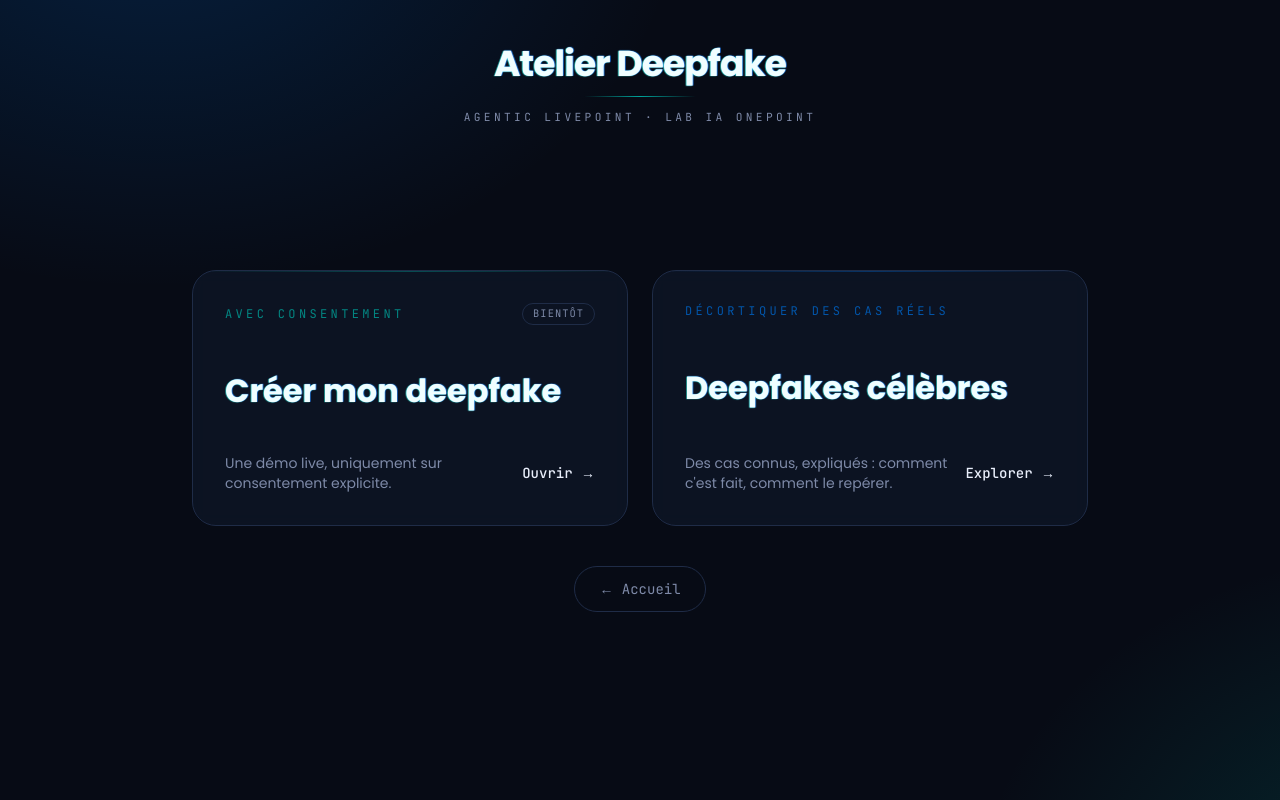
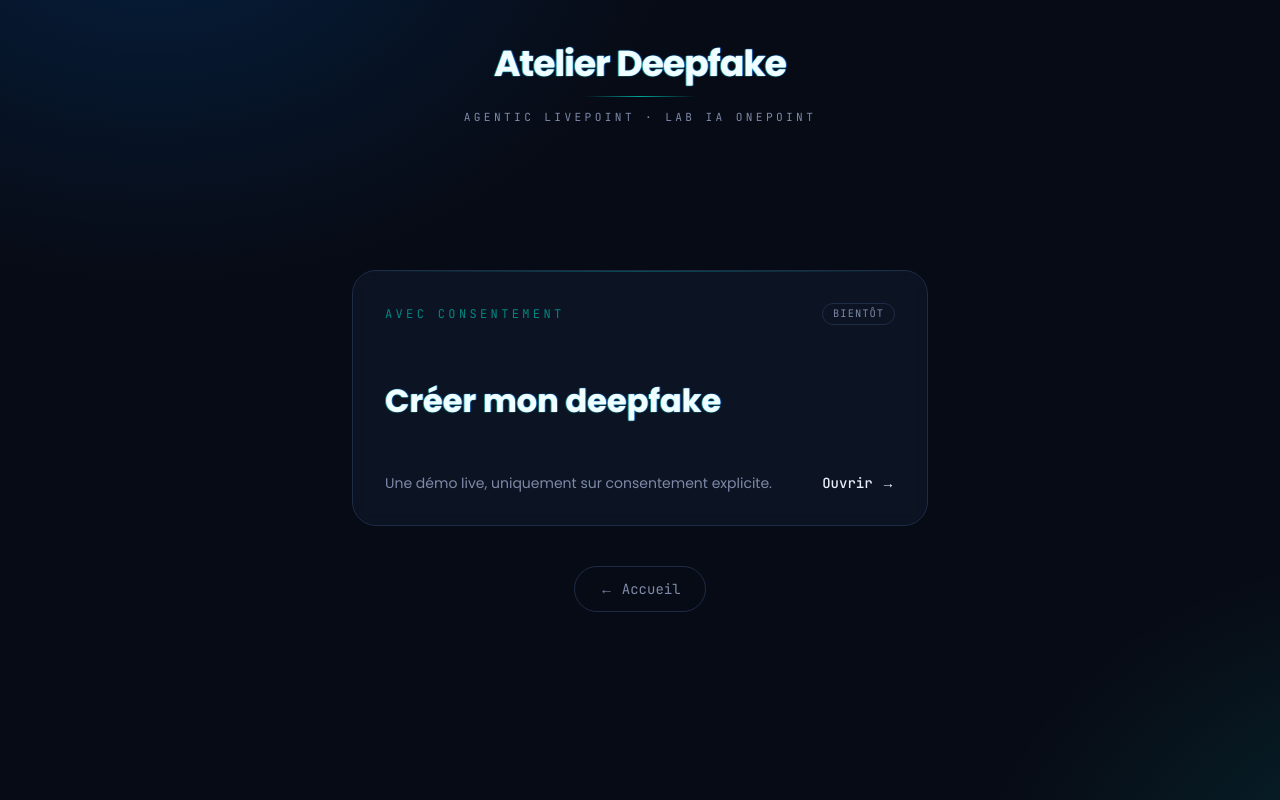
Before and after one commit to LABORATOIRE-IA/atelier-deepfake, a Next.js app: page /demo in a window 1280 px wide. Built offline with nearby package versions, Linux system fonts and the light colour scheme.

Commit message:
Masquer la galerie célébrités de la nav (décision meeting) — code conservé, réversible

```diff
--- a/app/demo/page.tsx
+++ b/app/demo/page.tsx
@@ -9,7 +9,7 @@
 export default function DemoPage() {
   return (
     <main className="flex flex-1 flex-col items-center justify-center px-6 pb-20">
-      <div className="grid w-full max-w-4xl gap-6 md:grid-cols-2">
+      <div className="mx-auto w-full max-w-xl">
         {/* Créer mon deepfake (accent teal) — cible placeholder Bloc 4 */}
         <Link
           href="/demo/live"
@@ -43,7 +43,11 @@
           </span>
         </Link>
 
-        {/* Deepfakes célèbres (accent bleu) */}
+        {/*
+          masqué — galerie retirée de la nav (décision meeting), réversible.
+          Carte « Deepfakes célèbres » (accent bleu). Pour la réafficher :
+          décommenter ce Link ET remettre la grille 2 colonnes du conteneur
+          ci-dessus (grid w-full max-w-4xl gap-6 md:grid-cols-2).
           <Link
             href="/demo/celebrites"
             className="group relative flex min-h-64 flex-col justify-between overflow-hidden rounded-3xl border border-line bg-surface/70 p-8 backdrop-blur transition-all duration-300 hover:-translate-y-1 hover:border-brand-blue/50 hover:bg-surface-2 hover:shadow-[0_0_48px_-12px_#0066cc]"
@@ -63,7 +67,7 @@
             </span>
             <span className="mt-5 flex items-center justify-between gap-4">
               <span className="text-sm text-muted">
-              Des cas connus, expliqués : comment c&apos;est fait, comment le
+                Des cas connus, expliqués : comment c'est fait, comment le
                 repérer.
               </span>
               <span className="shrink-0 font-mono text-sm font-medium text-mist transition-transform duration-300 group-hover:translate-x-1">
@@ -71,6 +75,7 @@
               </span>
             </span>
           </Link>
+        */}
       </div>
 
       <Link
--- a/components/Header.tsx
+++ b/components/Header.tsx
@@ -15,7 +15,8 @@
   { id: "home", href: "/", label: "Accueil" },
   { id: "quiz", href: "/quiz", label: "Quiz — Vrai ou Deepfake ?" },
   { id: "demo", href: "/demo", label: "Démonstrateur" },
-  { id: "celebrites", href: "/demo/celebrites", label: "Deepfakes célèbres" },
+  // masqué — galerie retirée de la nav (décision meeting), réversible :
+  // { id: "celebrites", href: "/demo/celebrites", label: "Deepfakes célèbres" },
 ] as const;
 
 export type PageId = (typeof PAGES)[number]["id"];
```
Lines whose indentation alone changed are shown as unchanged.
